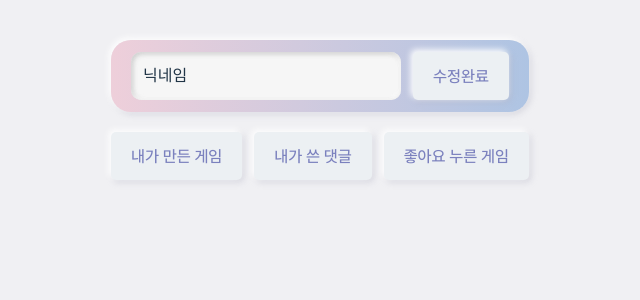
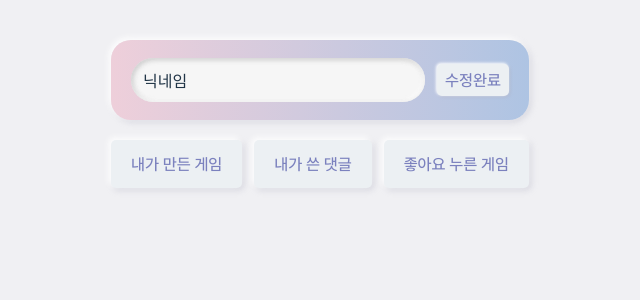
Before and after one commit to BalanSnack/FRONT, a React (Vite) app: page /myinfo in a window 1280 px wide. Both pictures are taken after a click on the element "수정하기". Shown: the top 300 px of the page, without its empty margins (320-960 px from the left). Built offline with nearby package versions, Linux system fonts and the light colour scheme.

Commit message:
feat: remove SquareBtn in NicknameArea

```diff
--- a/src/components/atoms/MyInput/MyInput.module.css
+++ b/src/components/atoms/MyInput/MyInput.module.css
@@ -1,7 +1,6 @@
 .frame {
-  @apply w-full shadow-input p-3 flex-auto gap-1;
+  @apply w-full shadow-input px-3 pt-3 pb-2 flex-auto gap-1;
   @apply flex;
-  border-radius: 10px;
   font-family: "gmarketBold";
   background: rgba(246, 246, 246, 1);
 }
--- a/src/components/atoms/MyInput/MyInput.tsx
+++ b/src/components/atoms/MyInput/MyInput.tsx
@@ -6,17 +6,25 @@ type inputProps = {
   value: string | number;
   inputHandler: React.Dispatch<React.SetStateAction<string>>;
   isClearShow?: boolean;
+  rounded?: boolean;
 };
 
-export default function MyInput({ value, inputHandler, isClearShow = false }: inputProps) {
+export default function MyInput({
+  value,
+  inputHandler,
+  isClearShow = false,
+  rounded = false,
+}: inputProps) {
   const [isFocused, setIsFocused] = useState(false);
 
-  const frameStyle = (isFocused: boolean) => {
-    return `${styles.frame} ${isFocused && styles.onFocus}`;
+  const frameStyle = (isFocused: boolean, rounded: boolean) => {
+    return `${styles.frame} ${isFocused && styles.onFocus} ${
+      rounded ? "rounded-[35px]" : "rounded-[10px]"
+    }`;
   };
 
   return (
-    <div className={frameStyle(isFocused)}>
+    <div className={frameStyle(isFocused, rounded)}>
       <input
         type="text"
         className={styles.myInput}
--- a/src/components/organisms/NicknameArea/NicknameArea.module.css
+++ b/src/components/organisms/NicknameArea/NicknameArea.module.css
@@ -1,6 +1,10 @@
 .nicknameAreaBox {
-  @apply flex justify-between items-center px-5 py-3 gap-3;
+  @apply flex justify-between items-center px-5 h-20 gap-3;
   @apply w-full bg-gradient-to-r from-pink-500 to-sky-500 rounded-lg;
   box-shadow: -2.17893px -2.17893px 6.5368px #ffffff,
     2.17893px 2.17893px 6.5368px rgba(174, 174, 192, 0.4);
 }
+
+.nicknameChangeBtn {
+  @apply bg-back px-2 py-1 rounded-[5px] shadow-smallSquare cursor-pointer;
+}
--- a/src/components/organisms/NicknameArea/NicknameArea.tsx
+++ b/src/components/organisms/NicknameArea/NicknameArea.tsx
@@ -1,7 +1,6 @@
 import React from "react";
 import styles from "./NicknameArea.module.css";
 import MyInput from "@/components/atoms/MyInput/MyInput";
-import SquareBtn from "@/components/atoms/SquareBtn/SquareBtn";
 import MyText from "@/components/atoms/MyText/MyText";
 import { useState } from "react";
 
@@ -27,12 +26,16 @@ export default function NicknameArea({ nickname, nicknameHandler, nicknameChange
     <div className={styles.nicknameAreaBox}>
       {isEdit ? (
         <div className="flex flex-1">
-          <MyInput value={nickname} inputHandler={nicknameHandler} />
+          <MyInput value={nickname} inputHandler={nicknameHandler} rounded={true} />
         </div>
       ) : (
-        <MyText weight="semi">{nickname}</MyText>
+        <MyText color="font1" weight="semi">
+          {nickname}
+        </MyText>
       )}
-      <SquareBtn text={isEdit ? "수정완료" : "수정하기"} clickHandler={EditBtnClickHandler} />
+      <div className={styles.nicknameChangeBtn} onClick={EditBtnClickHandler}>
+        <MyText weight="medium">{isEdit ? "수정완료" : "수정하기"}</MyText>
+      </div>
     </div>
   );
 }
--- a/tailwind.config.cjs
+++ b/tailwind.config.cjs
@@ -40,6 +40,7 @@ module.exports = {
           "-4px -4px 6px rgba(166, 180, 200, 0.7), 3px 3px 8px rgba(255, 255, 255, 0.8)",
         main: "-2px 2px 4px rgba(195, 195, 195, 0.2), 2px -2px 4px rgba(195, 195, 195, 0.2), -2px -2px 4px rgba(255, 255, 255, 0.9), 2px 2px 5px rgba(195, 195, 195, 0.9), inset 1px 1px 2px rgba(255, 255, 255, 0.3), inset -1px -1px 2px rgba(195, 195, 195, 0.5)",
         square: "-2.18px -2.18px 6.54px #FFFFFF, 2.18px 2.18px 6.54px rgba(174, 174, 192, 0.4)",
+        smallSquare: "-1px -1px 3px #FFFFFF, 1.5px 1.5px 3px rgba(174, 174, 192, 0.4);",
         selectedSquare:
           "inset -2.18px -2.18px 6.54px #FFFFFF, inset 2.18px 2.18px 6.54px rgba(174, 174, 192, 0.4)",
         round:
@@ -51,7 +52,7 @@ module.exports = {
         selectedComment:
           "inset -2.18px -2.18px 6.54px #FFFFFF, inset 2.18px 2.18px 6.54px rgba(174, 174, 192, 0.4)",
         input:
-          "inset -2px 2px 4px rgba(204, 204, 204, 0.2), inset 2px -2px 4px rgba(204, 204, 204, 0.2), inset -2px -2px 4px rgba(255, 255, 255, 0.9), inset 2px 2px 5px rgba(204, 204, 204, 0.9)",
+          "inset -2px 2px 4px rgba(204, 204, 204, 0.2), inset 2px -2px 4px rgba(204, 204, 204, 0.2), inset -2px -2px 4px rgba(255, 255, 255, 0.9), inset 2px 2px 5px rgba(204, 204, 204, 0.9);",
         selectedInput:
           "inset -1px 1px 2px rgba(204, 204, 204, 0.2), inset 1px -1px 2px rgba(204, 204, 204, 0.2), inset -1px -1px 2px rgba(255, 255, 255, 0.9), inset 1px 1px 2px rgba(204, 204, 204, 0.9)",
         inputPink:
```
